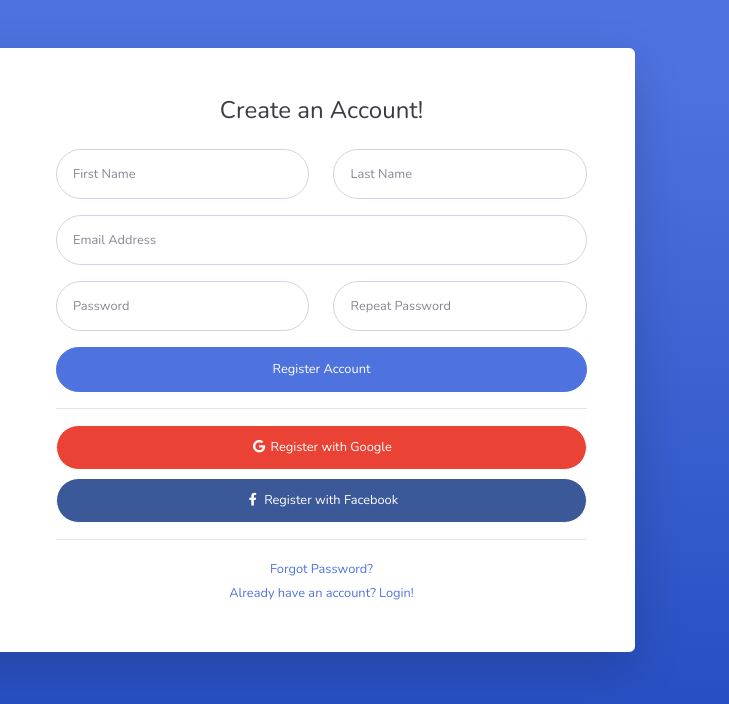
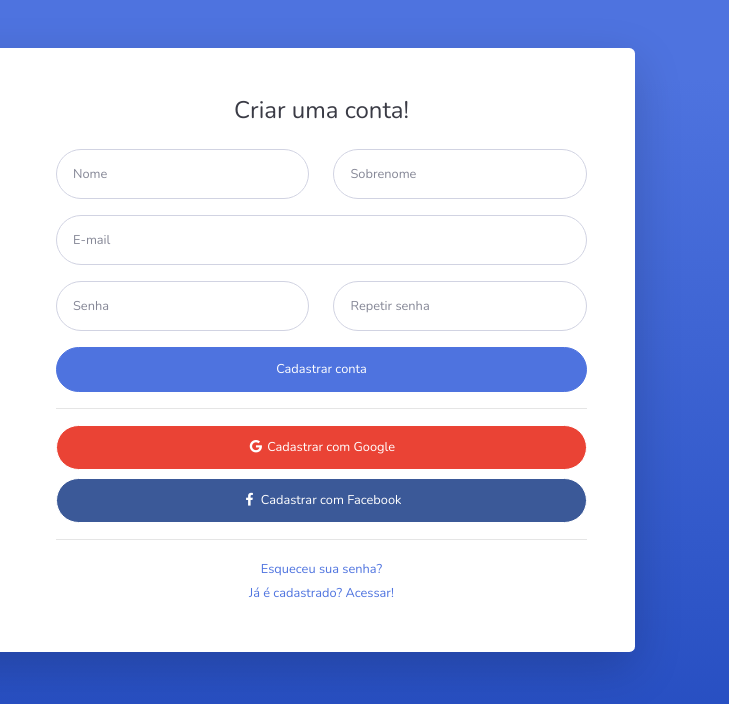
Before and after one commit to eltonalex/SIGS, a website with bundled scripts: page register.html in a window 1280 px wide. Shown: the full height of the page, 551-1280 px from the left. Built offline with nearby package versions, Linux system fonts and the light colour scheme.

Commit message:
Traducao Login e Cadastro

```diff
--- a/register.html
+++ b/register.html
@@ -32,45 +32,46 @@
           <div class="col-lg-7">
             <div class="p-5">
               <div class="text-center">
-                <h1 class="h4 text-gray-900 mb-4">Create an Account!</h1>
+                <h1 class="h4 text-gray-900 mb-4">Criar uma conta!</h1>
               </div>
               <form class="user">
                 <div class="form-group row">
                   <div class="col-sm-6 mb-3 mb-sm-0">
-                    <input type="text" class="form-control form-control-user" id="exampleFirstName" placeholder="First Name">
+                    <input type="text" class="form-control form-control-user" id="exampleFirstName" placeholder="Nome">
                   </div>
                   <div class="col-sm-6">
-                    <input type="text" class="form-control form-control-user" id="exampleLastName" placeholder="Last Name">
+                    <input type="text" class="form-control form-control-user" id="exampleLastName" placeholder="Sobrenome">
                   </div>
                 </div>
                 <div class="form-group">
-                  <input type="email" class="form-control form-control-user" id="exampleInputEmail" placeholder="Email Address">
+                  <input type="email" class="form-control form-control-user" id="exampleInputEmail" placeholder="E-mail">
                 </div>
                 <div class="form-group row">
                   <div class="col-sm-6 mb-3 mb-sm-0">
-                    <input type="password" class="form-control form-control-user" id="exampleInputPassword" placeholder="Password">
+                    <input type="password" class="form-control form-control-user" id="exampleInputPassword" placeholder="Senha">
                   </div>
                   <div class="col-sm-6">
-                    <input type="password" class="form-control form-control-user" id="exampleRepeatPassword" placeholder="Repeat Password">
+                    <input type="password" class="form-control form-control-user" id="exampleRepeatPassword" placeholder="Repetir senha">
                   </div>
                 </div>
                 <a href="login.html" class="btn btn-primary btn-user btn-block">
-                  Register Account
+                  Cadastrar conta
                 </a>
+
                 <hr>
                 <a href="index.html" class="btn btn-google btn-user btn-block">
-                  <i class="fab fa-google fa-fw"></i> Register with Google
+                  <i class="fab fa-google fa-fw"></i> Cadastrar com Google
                 </a>
                 <a href="index.html" class="btn btn-facebook btn-user btn-block">
-                  <i class="fab fa-facebook-f fa-fw"></i> Register with Facebook
+                  <i class="fab fa-facebook-f fa-fw"></i> Cadastrar com Facebook
                 </a>
               </form>
               <hr>
               <div class="text-center">
-                <a class="small" href="forgot-password.html">Forgot Password?</a>
+                <a class="small" href="forgot-password.html">Esqueceu sua senha?</a>
               </div>
               <div class="text-center">
-                <a class="small" href="login.html">Already have an account? Login!</a>
+                <a class="small" href="login.html">Já é cadastrado? Acessar!</a>
               </div>
             </div>
           </div>
```
Also changed, not shown: index.html (+1 -1 lines), login.html (+11 -8 lines).
